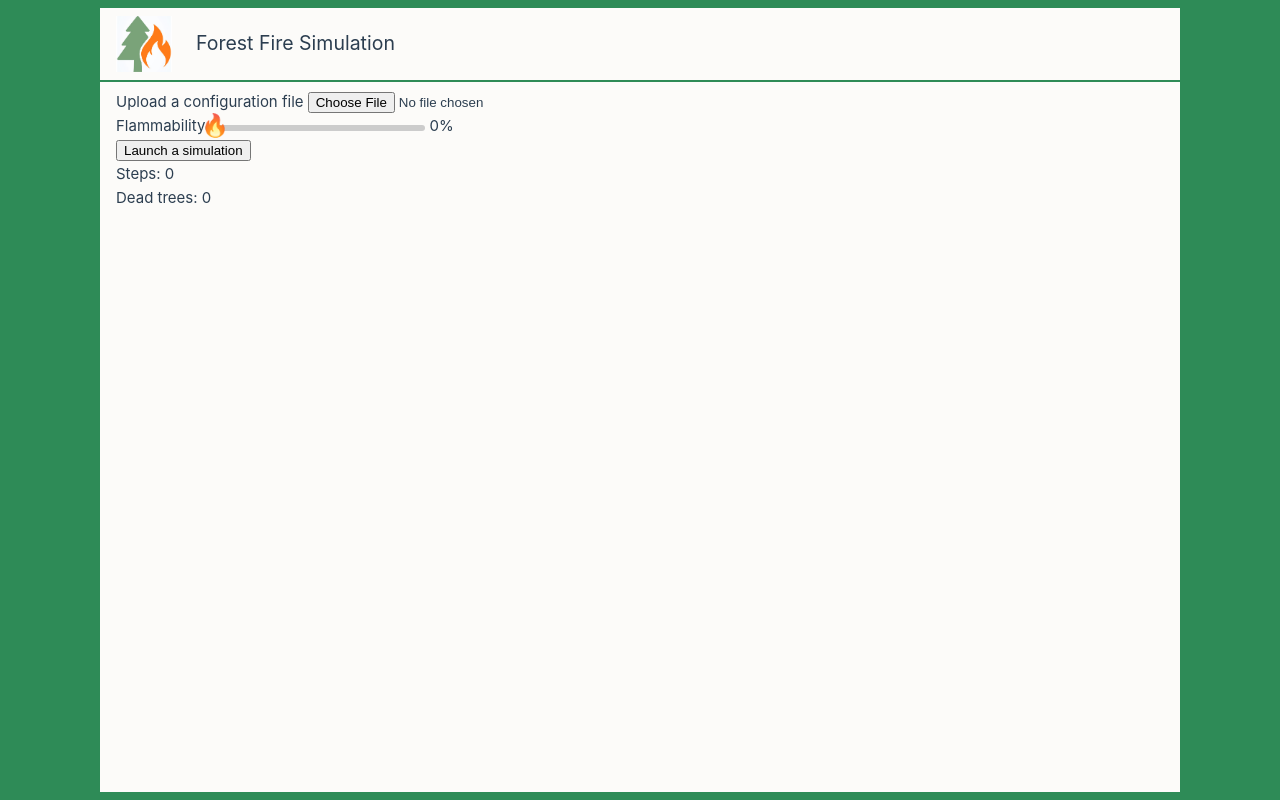
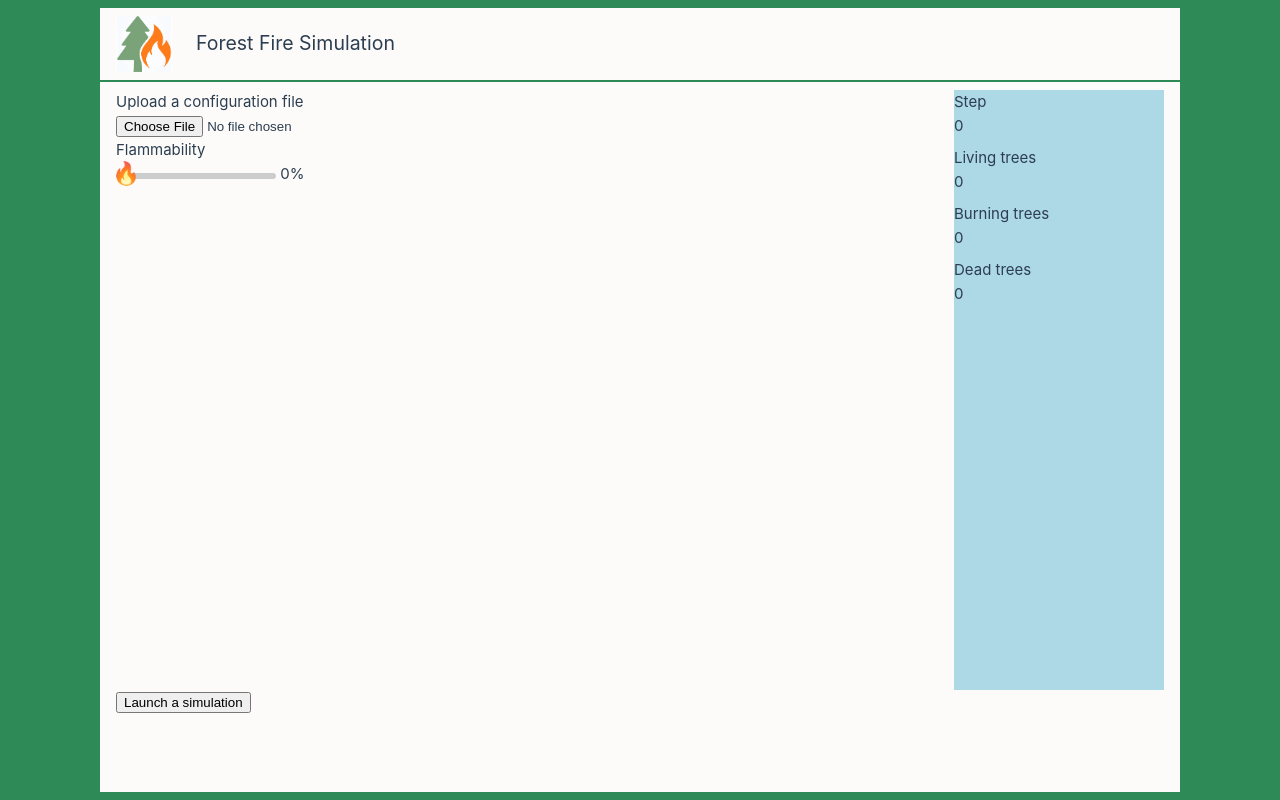
Before and after one commit to cmonin/forest-fire-simulation, a Vue app: page / in a window 1280 px wide. Built offline with nearby package versions, Linux system fonts and the light colour scheme.

Commit message:
[engine] fix multiple randoms

```diff
--- a/src/assets/main.css
+++ b/src/assets/main.css
@@ -23,3 +23,8 @@ body {
   background-repeat: no-repeat;
   background-position: bottom right;
 }
+
+label {
+  display: block;
+  width: 100%;
+}
--- a/src/behaviour/ForestFire.ts
+++ b/src/behaviour/ForestFire.ts
@@ -1,5 +1,6 @@
 import type {ForestState} from "@/types/ForestState";
 import {TreeState} from "@/types/TreeState";
+import type {StatesCount} from "@/types/StatesCount";
 
 type TreeCoordinates = {
     x: number;
@@ -18,52 +19,49 @@ export function nextForestState(forestState: ForestState, flammability: number):
             const treeCoord: TreeCoordinates = {x: i, y: j};
             if (treeIsBurning(treeCoord, forestState)) {
                 res[i][j] = TreeState.DEAD;
-            } else if (treeIsBurnable(treeCoord, forestState) && Math.random() < flammability) {
-                res[i][j] = TreeState.BURNING;
+            } else if (treeIsAlive(treeCoord, forestState)) {
+                if (burntByNeighbours(computeBurningNeighboursCount(treeCoord, forestState), flammability)) {
+                    res[i][j] = TreeState.BURNING;
+                }
             }
         }
     }
     return res;
 }
 
-/**
- * Compute if the fire can keep spreading, given a forest state; it does not mean that burning trees all turned into ashes
- * @param forestState
- */
-export function fireCanSpread(forestState: ForestState): boolean {
+export function computeStatesCount(forestState: ForestState): StatesCount {
+    const statesCount: StatesCount = {
+        'alive': 0,
+        'burning': 0,
+        'dead': 0
+    }
     for (let i = 0; i < forestState.length; i++) {
-        for (let j = 0; j < forestState[i]; j++) {
-            if (treeIsBurnable({x: i, y: j}, forestState)) {
-                return true;
+        for (let j = 0; j < forestState[i].length; j++) {
+            switch (forestState[i][j]) {
+                case TreeState.ALIVE:
+                    statesCount.alive++
+                    break
+                case TreeState.BURNING:
+                    statesCount.burning++
+                    break
+                case TreeState.DEAD:
+                    statesCount.dead++
+                    break
             }
         }
     }
-    return false;
+    return statesCount;
 }
 
-export function computeBurningTreesCount(forestState: ForestState): number {
-    let count: number = 0;
-    for (let i = 0; i < forestState.length; i++) {
-        for (let j = 0; j < forestState[i].length; j++) {
-            if (treeIsBurning({x: i, y: j}, forestState)) {
-                count++;
-            }
+function burntByNeighbours(burningNeighboursCount: number, flammability: number) {
+    for (let i = 0; i < burningNeighboursCount; i++) {
+        if (Math.random() < flammability) {
+            return true;
         }
     }
-    return count;
+    return false
 }
 
-export function computeDeadTreesCount(forestState: ForestState): number {
-    let count: number = 0;
-    for (let i = 0; i < forestState.length; i++) {
-        for (let j = 0; j < forestState[i].length; j++) {
-            if (treeIsDead({x: i, y: j}, forestState)) {
-                count++;
-            }
-        }
-    }
-    return count;
-}
 
 function cloneForestState(forestState: ForestState): ForestState {
     const res: ForestState = [];
@@ -78,7 +76,7 @@ function cloneForestState(forestState: ForestState): ForestState {
 }
 
 function treeIsBurnable(treeCoordinates: TreeCoordinates, forestState: ForestState): boolean {
-    return treeIsAlive(treeCoordinates, forestState) && treeHasBurningNeighbours(treeCoordinates, forestState);
+    return treeIsAlive(treeCoordinates, forestState) && burningNeighboursCount(treeCoordinates, forestState);
 }
 
 function treeIsBurning(treeCoordinates: TreeCoordinates, forestState: ForestState): boolean {
@@ -88,15 +86,11 @@ function treeIsBurning(treeCoordinates: TreeCoordinates, forestState: ForestStat
 function treeIsAlive(treeCoordinates: TreeCoordinates, forestState: ForestState): boolean {
     return forestState[treeCoordinates.x][treeCoordinates.y] === TreeState.ALIVE;
 }
-
-function treeIsDead(treeCoordinates: TreeCoordinates, forestState: ForestState): boolean {
-    return forestState[treeCoordinates.x][treeCoordinates.y] === TreeState.DEAD;
-}
-function treeHasBurningNeighbours(treeCoordinates: TreeCoordinates, forestState: ForestState): boolean {
+function computeBurningNeighboursCount(treeCoordinates: TreeCoordinates, forestState: ForestState): number {
     const burningNeighbours: TreeCoordinates[] = getNeighboursCoordinates(treeCoordinates, forestState).filter((neighbourCoord: TreeCoordinates) => {
         return forestState[neighbourCoord.x][neighbourCoord.y] === TreeState.BURNING;
     });
-    return burningNeighbours.length > 0;
+    return burningNeighbours.length;
 }
 
 function getNeighboursCoordinates(treeCoordinates: TreeCoordinates, forestState: ForestState): TreeCoordinates[] {
--- a/src/components/Dashboard.vue
+++ /dev/null
@@ -1,19 +0,0 @@
-<script setup lang="ts">
-const props = defineProps<{
-  stepsCount: number,
-  deadTreesCount: number
-}>()
-</script>
-
-<template>
-  <div>
-    Steps: {{ props.stepsCount }}
-  </div>
-  <div>
-    Dead trees: {{ props.deadTreesCount }}
-  </div>
-</template>
-
-<style scoped>
-
-</style>
--- a/src/components/Forest.vue
+++ b/src/components/Forest.vue
@@ -22,9 +22,5 @@ function switchState(i: number, j: number) {
 </template>
 
 <style scoped>
-  .forest-container {
-    white-space: nowrap;
-    overflow-y: auto;
-    max-height: calc(100vh - 200px);
-  }
+
 </style>
--- a/src/components/RangePicker.vue
+++ b/src/components/ProbabilityPicker.vue
@@ -3,9 +3,7 @@ import {defineModel, computed } from "vue";
 
 const flammabilityModel: number = defineModel('flammability')
 const props = defineProps<{
-  min: string,
-  max: string,
-  step: string,
+  label: string,
   width: string,
   backgroundColor: string,
   thumbWidth: string,
@@ -24,15 +22,17 @@ const opacity: string = computed(() => {
 </script>
 
 <template>
+  <label>{{ props.label }}</label>
   <input
       type="range"
       v-model="flammabilityModel"
-      :min="props.min"
-      :max="props.max"
-      :step="props.step"
+      min="0"
+      max="1"
+      step="0.01"
       :disabled="props.disabled"
       :style="{ background: background, opacity: opacity}"
   />
+  {{ Math.round(flammabilityModel * 100) }}%
 </template>
 
 <style scoped>
--- a/src/components/Simulation.vue
+++ b/src/components/Simulation.vue
@@ -1,18 +1,22 @@
 <script lang="ts" setup>
 import { ref, computed } from 'vue'
 import type {ForestState} from "@/types/ForestState";
-import FileReader from "@/components/FileReader.vue";
+import FileReader from "@/components/fields/FileReader.vue";
 import type {TreeState} from "@/types/TreeState";
 import Forest from "@/components/Forest.vue";
-import {computeBurningTreesCount, computeDeadTreesCount, nextForestState} from "@/behaviour/ForestFire";
-import Dashboard from "@/components/Dashboard.vue";
-import RangePicker from "@/components/RangePicker.vue";
+import {
+  computeStatesCount,
+  nextForestState
+} from "@/behaviour/ForestFire";
+import ProbabilityPicker from "@/components/ProbabilityPicker.vue";
+import TextField from "@/components/fields/TextField.vue";
+import type {StatesCount} from "@/types/StatesCount";
 
 const flammability: number = ref(0)
 const forestState: ForestState = ref([])
 const isInitiatingConfiguration: boolean = ref(true)
 const stepsCount: number = ref(0)
-const deadTreesCount: number = ref(0)
+const statesCount: StatesCount = ref({alive: 0, burning: 0, dead: 0});
 const fireKeepsSpreading: boolean = ref(true)
 
 
@@ -24,30 +28,34 @@ const startOrStopButtonLabel: string = computed(() => {
 });
 
 
-let last; // timestamp of the last render() call
+let lastAnimationMoment; // timestamp of the last render() call
 let handle;
 
 function startOrStopAnimation() {
   if (isAnimating.value && handle) {
     cancelAnimationFrame(handle)
   } else {
-    animateNext()
+    doAnimate()
   }
+  isAnimating.
   isAnimating.value = !isAnimating.value;
 }
 
-function animateNext() {
-  if (!last) {
-    last = performance.now() - animationTimeInSeconds.value * 500
+function doAnimate() {
+  function animationTimePassedSinceLast(): boolean {
+    return performance.now() - lastAnimationMoment >= animationTimeInSeconds.value * 1000;
   }
-  if(performance.now() - last >= animationTimeInSeconds.value * 1000) {
-    last = performance.now();
+  if (!lastAnimationMoment) {
+    lastAnimationMoment = performance.now() - animationTimeInSeconds.value * 500
+  }
+  if (animationTimePassedSinceLast()) {
+    lastAnimationMoment = performance.now();
     if (fireKeepsSpreading.value) {
       spreadFire();
     }
   }
   if (fireKeepsSpreading.value) {
-    handle = requestAnimationFrame(animateNext);
+    handle = requestAnimationFrame(doAnimate);
   } else {
     cancelAnimationFrame(handle)
   }
@@ -65,11 +73,12 @@ function handleClickLaunchButton() {
 }
 
 function spreadFire() {
+  stepsCount.value++
   const newForestState = nextForestState(forestState.value, flammability.value)
+  const newStatesCount = computeStatesCount(newForestState)
   forestState.value = newForestState
-  stepsCount.value++
-  deadTreesCount.value = computeDeadTreesCount(newForestState)
-  fireKeepsSpreading.value = (computeBurningTreesCount(newForestState) > 0)
+  statesCount.value = newStatesCount
+  fireKeepsSpreading.value = (newStatesCount.burning > 0)
 }
 
 function parseTextToForestState(textRows: string[]): ForestState {
@@ -87,24 +96,29 @@ function parseTextToForestState(textRows: string[]): ForestState {
 </script>
 
 <template>
-  <FileReader v-if="isInitiatingConfiguration" @load="readTextFile"></FileReader>
-  <div>
-    <label>Flammability</label>
-    <RangePicker v-model:flammability="flammability"
+  <div class="simulation-container">
+
+    <div class="simulation-map">
+      <FileReader v-if="isInitiatingConfiguration" @load="readTextFile" label="Upload a configuration file"></FileReader>
+      <ProbabilityPicker v-model:flammability="flammability"
                          :disabled="!isInitiatingConfiguration"
-                 min="0"
-                 max="1"
-                 step="0.01"
-                 width="220px"
+                         label="Flammability"
+                         width="160px"
                          background-color="#f50"
                          thumb-height="30px"
                          thumb-width="20px"
                          thumb-image="url('./src/assets/flame.png')"
       />
-    {{ Math.round(flammability * 100) }}%
+      <Forest :state="forestState" :editingEnabled="isInitiatingConfiguration" />
     </div>
-  <div>
-    <Forest :state="forestState" :editingEnabled="isInitiatingConfiguration" />
+
+    <div class="simulation-dashboard">
+      <TextField label="Step" :value="stepsCount" />
+      <TextField label="Living trees" :value="statesCount.alive" />
+      <TextField label="Burning trees" :value="statesCount.burning" />
+      <TextField label="Dead trees" :value="statesCount.dead" />
+    </div>
+
   </div>
   <div class="init-commands" v-if="isInitiatingConfiguration" >
     <button @click="handleClickLaunchButton">Launch a simulation</button>
@@ -117,9 +131,23 @@ function parseTextToForestState(textRows: string[]): ForestState {
     </div>
 
   </div>
-  <Dashboard :dead-trees-count="deadTreesCount" :steps-count="stepsCount" />
+
 </template>
 
 <style scoped>
+.simulation-container {
+  display: flex;
+  justify-content: space-between;
+}
+.simulation-map {
+  white-space: nowrap;
+  overflow-y: auto;
+  height: calc(100vh - 200px);
+}
 
+.simulation-dashboard {
+  width: 210px;
+  height: calc(100vh - 200px);
+  background: lightblue;
+}
 </style>
--- a/src/components/FileReader.vue
+++ b/src/components/fields/FileReader.vue
@@ -1,6 +1,9 @@
 <script setup lang="ts">
 import { ref } from 'vue'
 
+const props = defineProps<{
+  label: string
+}>()
 const emit = defineEmits<{
   load: [text: string]
 }>()
@@ -31,11 +34,11 @@ function loadConfigFile(e, files = e.target.files) {
 
 <template>
   <label class="text-reader">
-    Upload a configuration file
-    <input type="file" @change="loadConfigFile" />
-    <div v-if="isLoading">Loading...</div>
-    <div v-if="errorDuringLoading">Error during loading</div>
+    {{ props.label }}
   </label>
+  <input type="file" @change="loadConfigFile" />
+  <div v-if="isLoading">Loading...</div>
+  <div v-if="errorDuringLoading">Error during loading</div>
 </template>
 
 <style scoped>
--- /dev/null
+++ b/src/components/fields/TextField.vue
@@ -0,0 +1,17 @@
+<script setup lang="ts">
+const props = defineProps<{
+  label: string,
+  value: string
+}>()
+</script>
+
+<template>
+  <label>{{ props.label }}</label>
+  <div>{{ props.value }}</div>
+</template>
+
+<style scoped>
+  div {
+    margin-bottom: 8px;
+  }
+</style>
--- /dev/null
+++ b/src/types/StatesCount.ts
@@ -0,0 +1,5 @@
+export type StatesCount = {
+    alive: number;
+    burning: number;
+    dead: number;
+};
```
Also changed, not shown: 1 other file (tests, documents, lock files or other folders). Lines whose indentation alone changed are shown as unchanged.
